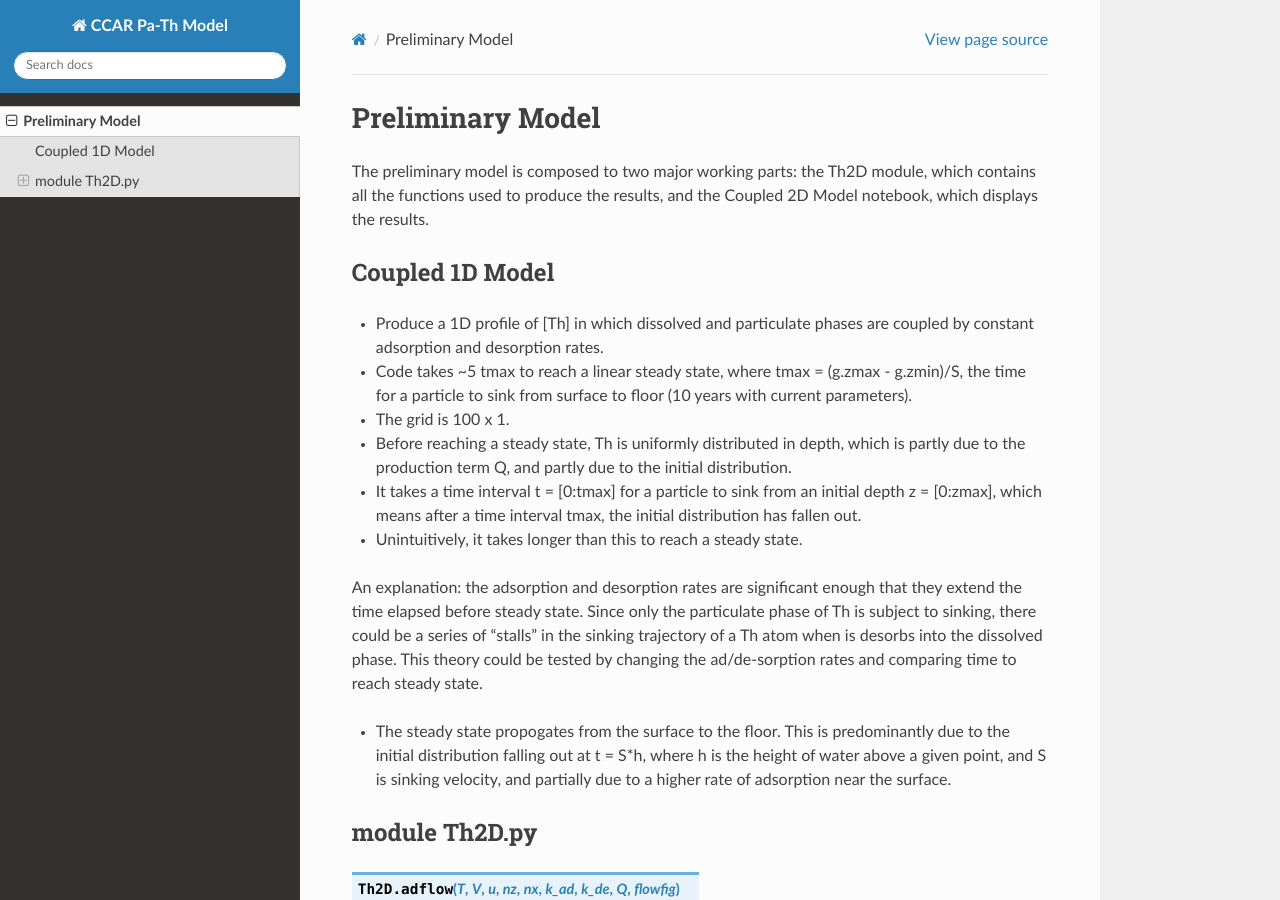
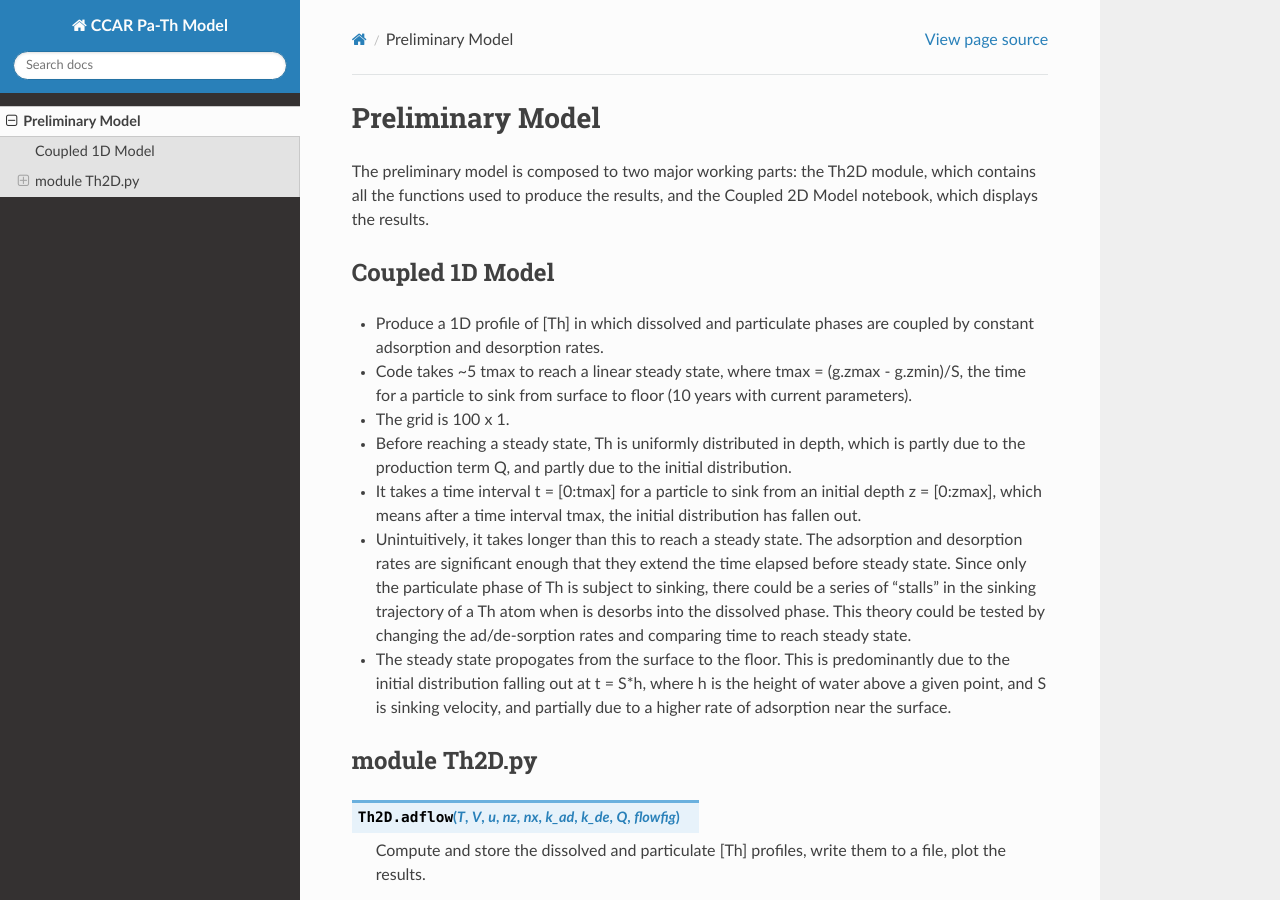
Before and after one commit to UBC-MOAD/pa-th-simple, a Sphinx documentation site: the page built from docs/prelim-model.rst, in a window 1280 px wide and 900 px high. Built offline with Sphinx 7.4.7 and the Read the Docs theme 2.0.0, drawn with Linux system fonts in a browser that asks for light colours.

Commit message:
Aesthetic changes to 1D model doc.

```diff
--- a/docs/prelim-model.rst
+++ b/docs/prelim-model.rst
@@ -19,8 +19,7 @@ Coupled 1D Model
 
 - It takes a time interval t = [0:tmax] for a particle to sink from an initial depth z = [0:zmax], which means after a time interval tmax, the initial distribution has fallen out.
 
-- Unintuitively, it takes longer than this to reach a steady state.
-An explanation: the adsorption and desorption rates are significant enough that they extend the time elapsed before steady state. Since only the particulate phase of Th is subject to sinking, there could be a series of "stalls" in the sinking trajectory of a Th atom when is desorbs into the dissolved phase. This theory could be tested by changing the ad/de-sorption rates and comparing time to reach steady state.
+- Unintuitively, it takes longer than this to reach a steady state. The adsorption and desorption rates are significant enough that they extend the time elapsed before steady state. Since only the particulate phase of Th is subject to sinking, there could be a series of "stalls" in the sinking trajectory of a Th atom when is desorbs into the dissolved phase. This theory could be tested by changing the ad/de-sorption rates and comparing time to reach steady state.
 
 - The steady state propogates from the surface to the floor. This is predominantly due to the initial distribution falling out at t = S*h, where h is the height of water above a given point, and S is sinking velocity, and partially due to a higher rate of adsorption near the surface.
 
```
